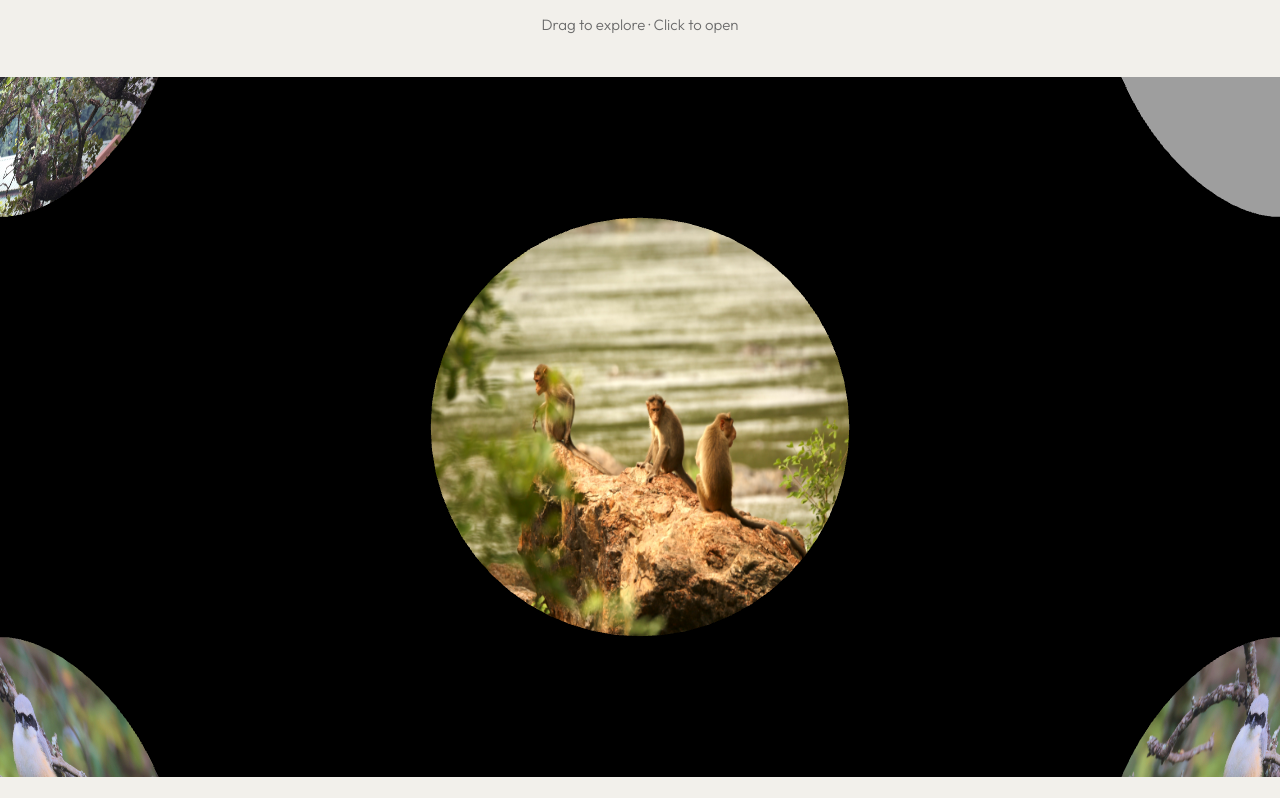
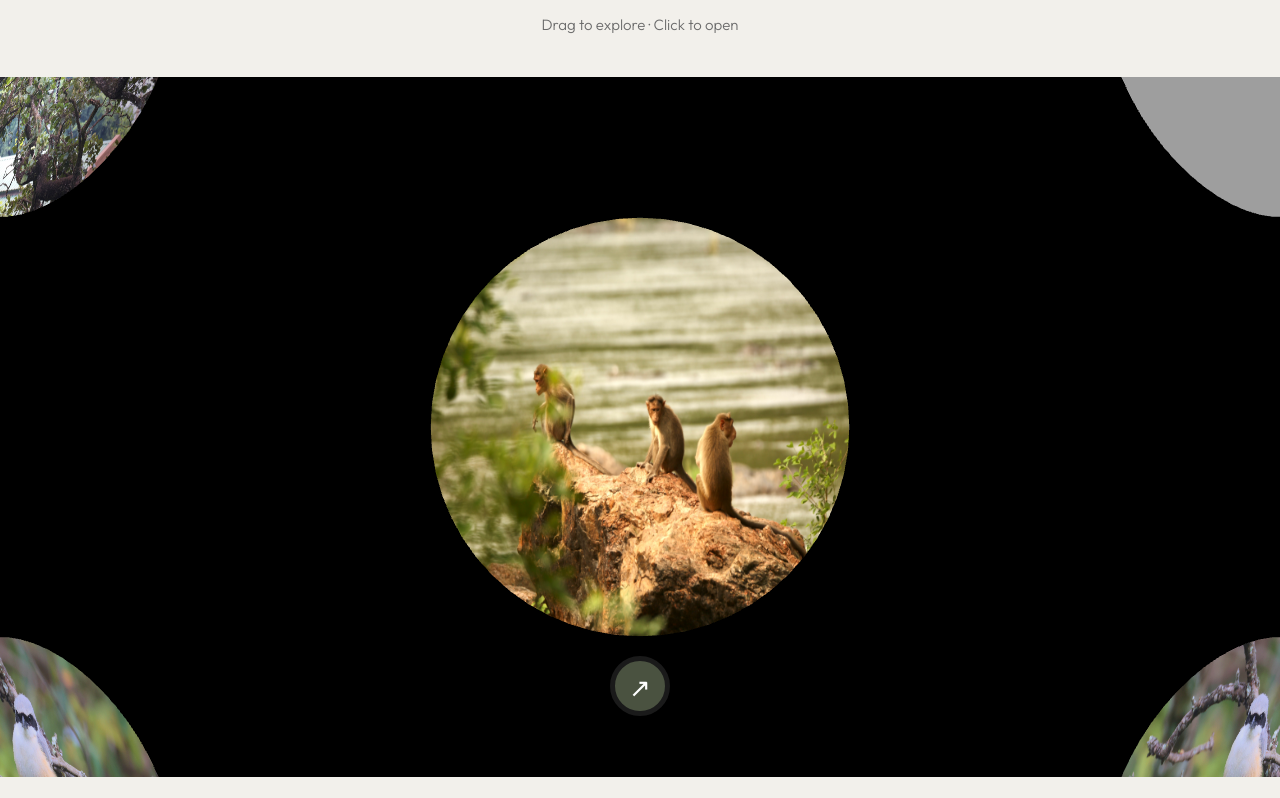
Before and after one commit to D4rkZoul1318/Website-UI, a React (Vite) app: page /about in a window 1280 px wide. Shown: the part 2132-2930 px from the top of the page. Built offline with nearby package versions, Linux system fonts and the light colour scheme.

Commit message:
fix: restore expand button on sphere without floating overlays

```diff
--- a/src/app/components/InfiniteMenu.tsx
+++ b/src/app/components/InfiniteMenu.tsx
@@ -572,6 +572,14 @@ export default function InfiniteMenu({ items = [], scale = 1.0, onItemClick }: {
   return (
     <div style={{ position: 'relative', width: '100%', height: '100%' }}>
       <canvas id="infinite-grid-menu-canvas" ref={canvasRef} />
+      {activeItem && (
+        <div
+          onClick={() => onItemClick && activeItem && onItemClick(activeItem)}
+          className={`action-button ${isMoving ? 'inactive' : 'active'}`}
+        >
+          <p className="action-button-icon">&#x2197;</p>
+        </div>
+      )}
     </div>
   );
 }
```
Also changed, not shown: 3 other files (tests, documents, lock files or other folders).
